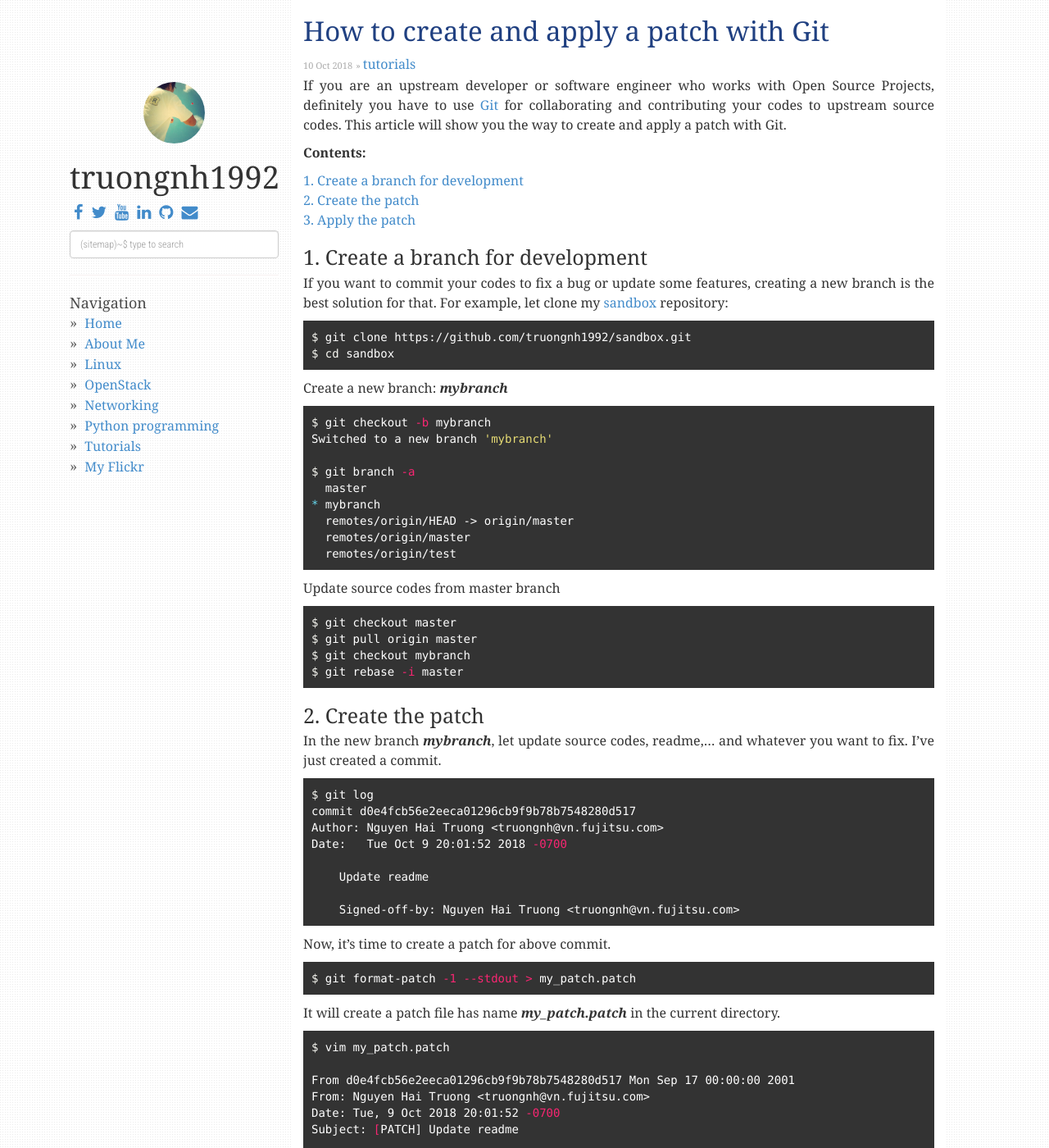
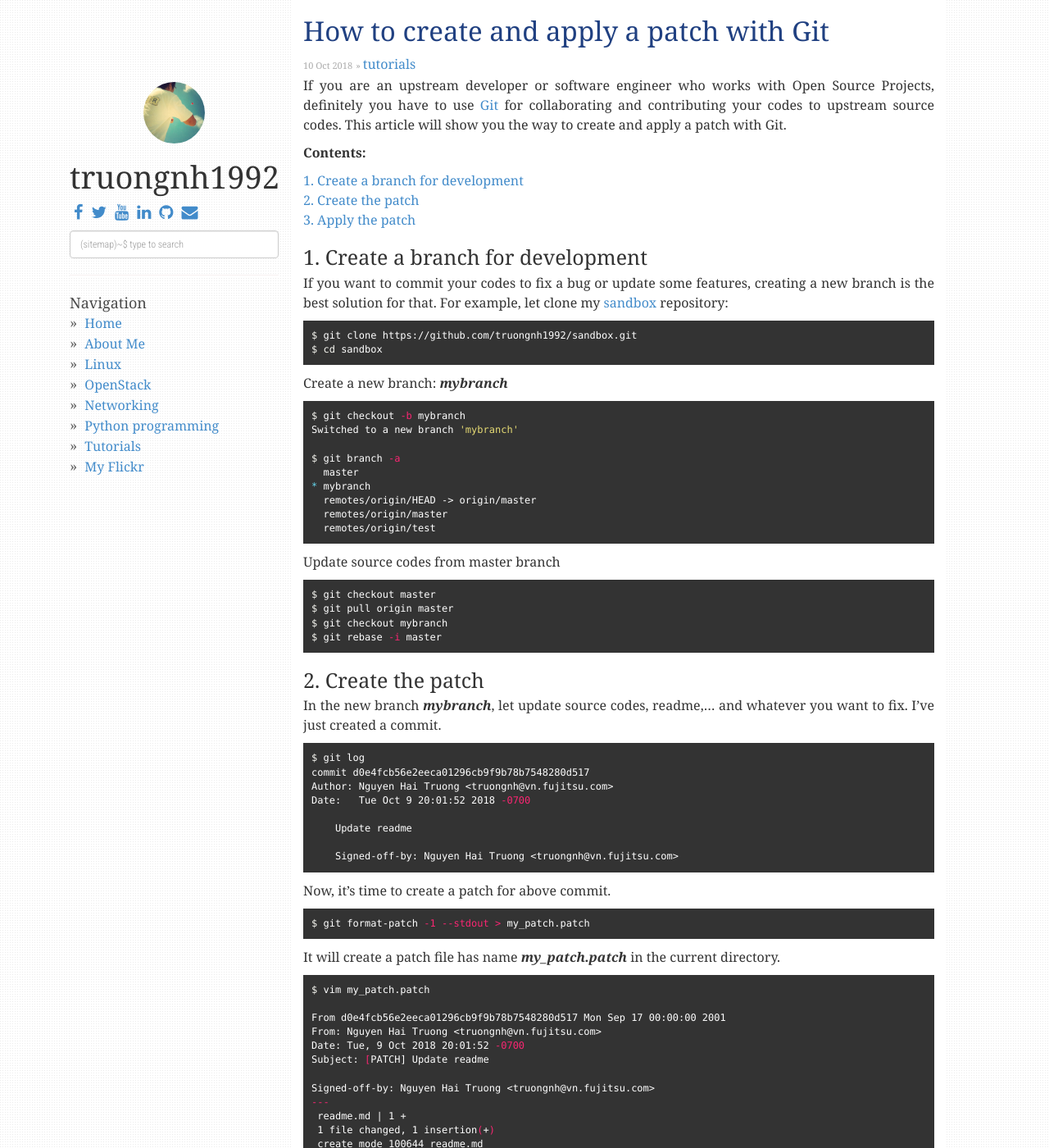
Before and after one commit to truongnh1992/truongnh1992.github.io, a Jekyll site: the page built from _posts/2018-10-10-how-to-create-and-apply-a-patch.md, in a window 1280 px wide and 1400 px high. Shown: the whole window at 82% size. Built offline with Jekyll 4.4.1, drawn with Linux system fonts in a browser that asks for light colours; nearby versions of some CDN libraries; comment, search, counter and statistics services are not loaded.

Commit message:
Update code font-size and figure caption
Signed-off-by: Nguyen Hai Truong <truongnh@vn.fujitsu.com>

```diff
--- a/static/css/main.css
+++ b/static/css/main.css
@@ -83,7 +83,7 @@
   color: #FFF;
   overflow-x: auto;
   font-family: Menlo, Monaco, Consolas, 'Courier New', monospace;
-  font-size: 14px;
+  font-size: 12px;
   border: none;
 }
 div.content .highlight {
@@ -182,8 +182,8 @@
 
 .image-caption {
   text-align: center;
-  font-size: .8rem;
-  color: light-grey;
+  font-size: 14px;
+  color: grey;
 }
 
 /* Responsive Conditional */
```
Also changed, not shown: 1 other file.
